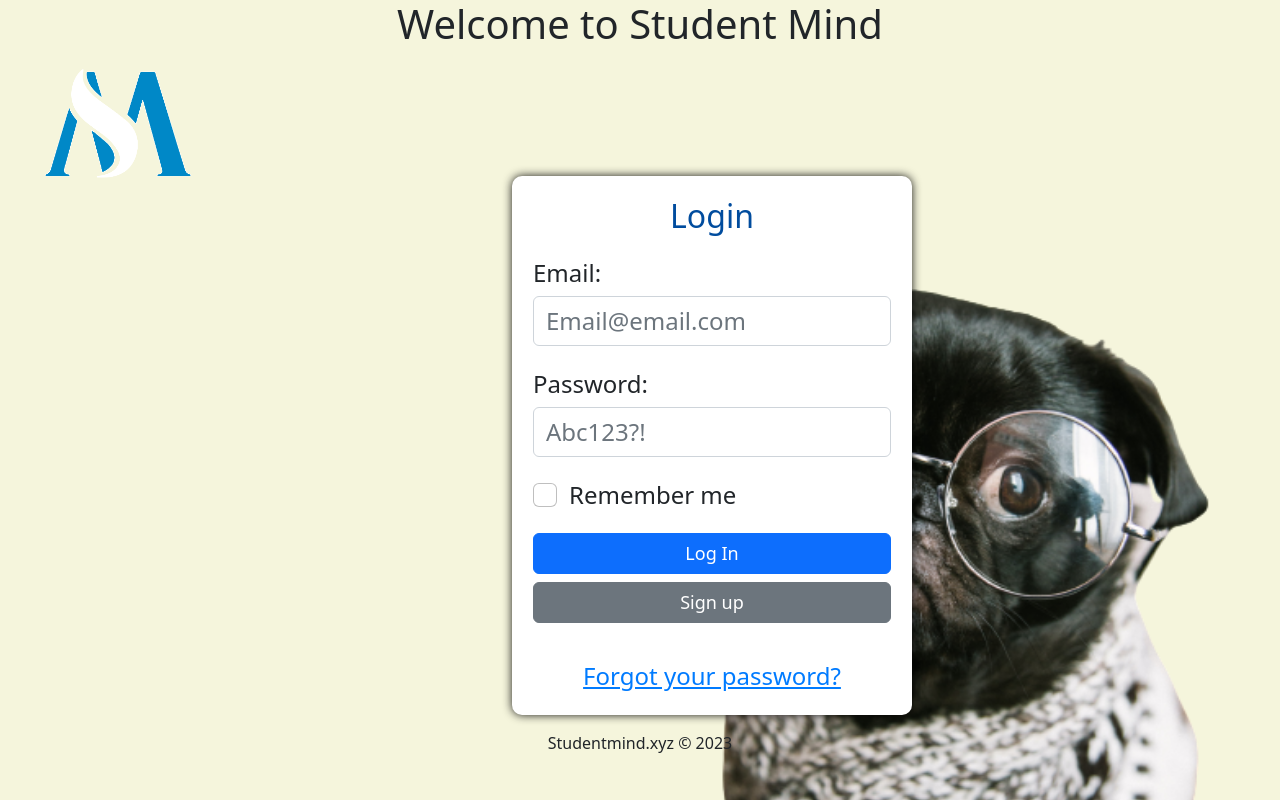
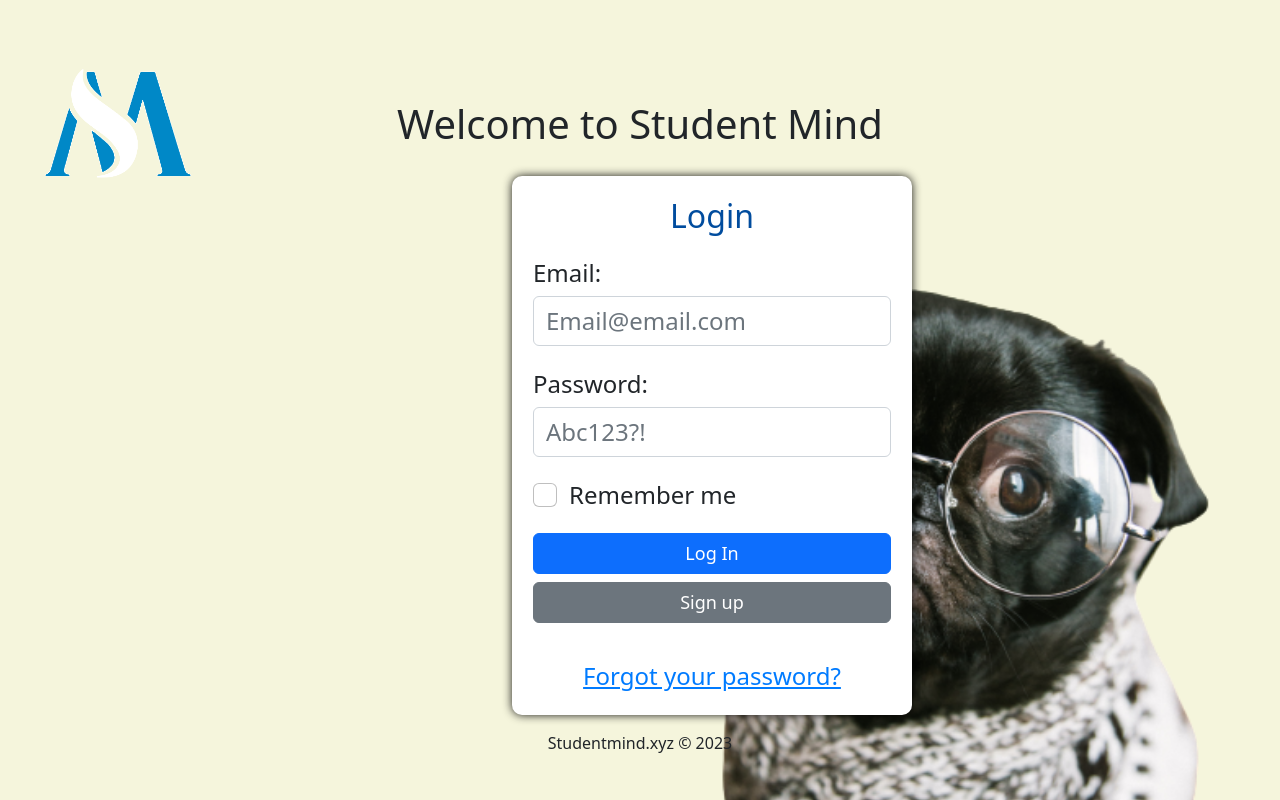
Before and after one commit to Dame2Dolla/TechyDev, a React (Create React App) app in the folder my-app/: page / in a window 1280 px wide. Shown: the top 800 px of the page. Built offline with nearby package versions, Linux system fonts and the light colour scheme.

Commit message:
Updated Styling of the Website Title & updated Tab title
Changed position of the Title.
Updated Tab name.

```diff
--- a/my-app/public/index.html
+++ b/my-app/public/index.html
@@ -24,7 +24,7 @@
       work correctly both with client-side routing and a non-root public URL.
       Learn how to configure a non-root public URL by running `npm run build`.
     -->
-    <title>React App</title>
+    <title>StudentMind</title>
   </head>
   <body>
     <noscript>You need to enable JavaScript to run this app.</noscript>
--- a/my-app/src/App.scss
+++ b/my-app/src/App.scss
@@ -9,5 +9,7 @@
 }
 
 H1 {
+  position: relative;
   text-align: center;
+  top: 10%;
 }
```
